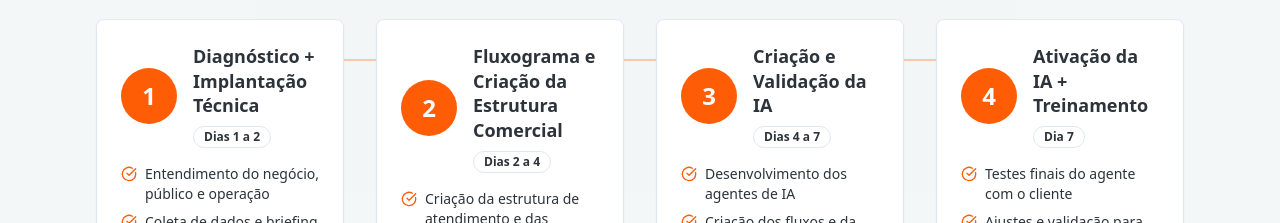
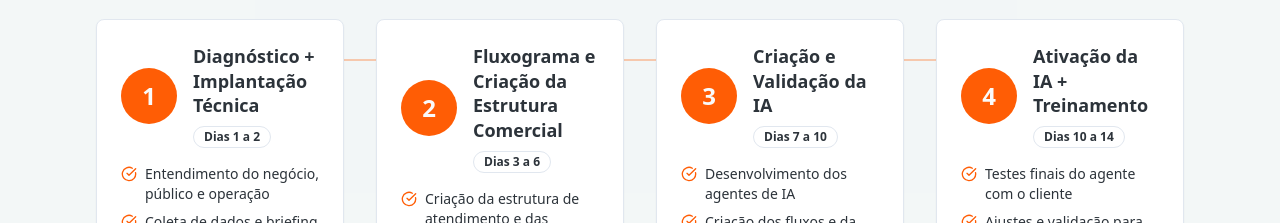
Before and after one commit to ClimbUpTec/aivelp, a React (Vite) app: page / in a window 1280 px wide. Shown: the part 6920-7143 px from the top of the page. Built offline with nearby package versions, Linux system fonts and the light colour scheme.

Commit message:
Changes
Co-authored-by: ClimbUpTec <218128648+ClimbUpTec@users.noreply.github.com>

```diff
--- a/src/pages/Aive.tsx
+++ b/src/pages/Aive.tsx
@@ -906,7 +906,7 @@ const Aive = () => {
                 {
                   phase: "2",
                   title: "Fluxograma e Criação da Estrutura Comercial",
-                  days: "Dias 2 a 4",
+                  days: "Dias 3 a 6",
                   items: [
                     "Criação da estrutura de atendimento e das equipes",
                     "Configuração do CRM, funil e processos",
@@ -917,7 +917,7 @@ const Aive = () => {
                 {
                   phase: "3",
                   title: "Criação e Validação da IA",
-                  days: "Dias 4 a 7",
+                  days: "Dias 7 a 10",
                   items: [
                     "Desenvolvimento dos agentes de IA",
                     "Criação dos fluxos e da base de conhecimento",
@@ -928,7 +928,7 @@ const Aive = () => {
                 {
                   phase: "4",
                   title: "Ativação da IA + Treinamento",
-                  days: "Dia 7",
+                  days: "Dias 10 a 14",
                   items: [
                     "Testes finais do agente com o cliente",
                     "Ajustes e validação para ativação da IA",
```
